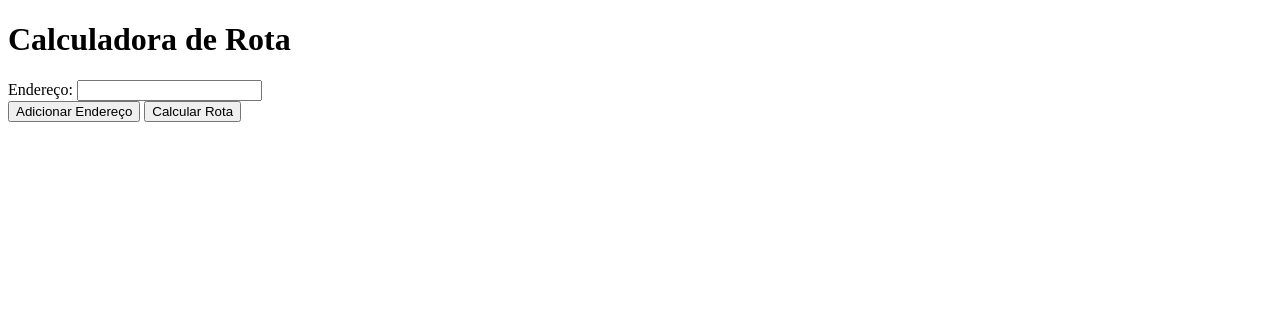
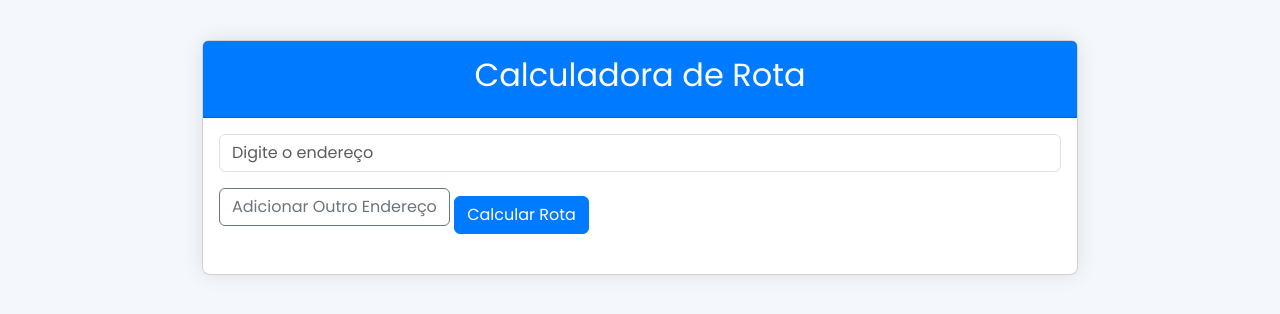
Before and after one commit to guilhermefortesm/Route, a Flask app: page / in a window 1280 px wide. Shown: the top 314 px of the page. Run offline with Flask 3, Linux system fonts and the light colour scheme.

Commit message:
Update index.html

```diff
--- a/templates/index.html
+++ b/templates/index.html
@@ -4,12 +4,51 @@
     <meta charset="UTF-8">
     <meta name="viewport" content="width=device-width, initial-scale=1.0">
     <title>Calculadora de Rota</title>
+    <!-- Adicionando Bootstrap e Google Fonts -->
+    <link href="https://fonts.googleapis.com/css2?family=Poppins:wght@300;400;600&display=swap" rel="stylesheet">
+    <link href="https://cdn.jsdelivr.net/npm/bootstrap@5.3.0-alpha1/dist/css/bootstrap.min.css" rel="stylesheet">
     <script src="https://code.jquery.com/jquery-3.6.0.min.js"></script>
     <style>
-        /* Estilos para garantir que a impressão seja feita corretamente */
+        body {
+            font-family: 'Poppins', sans-serif;
+            background-color: #f4f7fc;
+            padding: 40px;
+        }
+        .container {
+            max-width: 900px;
+            margin: auto;
+        }
+        .card {
+            border-radius: 8px;
+            box-shadow: 0px 0px 20px rgba(0, 0, 0, 0.1);
+            background-color: #fff;
+        }
+        .card-header {
+            background-color: #007bff;
+            color: #fff;
+            font-size: 1.5rem;
+            text-align: center;
+            padding: 15px;
+            border-radius: 8px 8px 0 0;
+        }
+        .btn-primary {
+            background-color: #007bff;
+            border-color: #007bff;
+        }
+        .btn-primary:hover {
+            background-color: #0056b3;
+            border-color: #0056b3;
+        }
+        #qrcode img {
+            max-width: 100%;
+            margin-top: 20px;
+        }
+        #erro {
+            color: #dc3545;
+        }
         @media print {
             body {
-                font-family: Arial, sans-serif;
+                font-family: 'Poppins', sans-serif;
                 background-color: white;
             }
             #imprimir-btn, #erro {
@@ -19,33 +58,39 @@
     </style>
 </head>
 <body>
-    <h1>Calculadora de Rota</h1>
 
+<div class="container">
+    <div class="card">
+        <div class="card-header">
+            <h2>Calculadora de Rota</h2>
+        </div>
+        <div class="card-body">
             <form id="enderecos-form">
-        <div id="enderecos-container">
-            <div>
-                <label for="endereco">Endereço:</label>
-                <input type="text" id="endereco" name="enderecos">
+                <div id="enderecos-container" class="mb-3">
+                    <div class="input-group mb-3">
+                        <input type="text" class="form-control" id="endereco" name="enderecos" placeholder="Digite o endereço" required>
                     </div>
                 </div>
-
-        <button type="button" onclick="adicionarEndereco()">Adicionar Endereço</button>
-        <button type="submit">Calcular Rota</button>
+                <button type="button" class="btn btn-outline-secondary mb-3" onclick="adicionarEndereco()">Adicionar Outro Endereço</button>
+                <button type="submit" class="btn btn-primary">Calcular Rota</button>
             </form>
 
-    <div id="erro" style="color: red;"></div>
-    <div id="sugestoes"></div>
+            <div id="erro" class="mt-3"></div>
+            <div id="sugestoes" class="mt-3"></div>
             <div id="qrcode"></div>
 
-    <button id="imprimir-btn" style="display: none;" onclick="imprimirQRCode()">Imprimir QR Code</button>
+            <button id="imprimir-btn" class="btn btn-success mt-3" style="display: none;" onclick="imprimirQRCode()">Imprimir QR Code</button>
+        </div>
+    </div>
+</div>
 
 <script>
     function adicionarEndereco() {
         const container = document.getElementById("enderecos-container");
         const input = document.createElement("div");
+        input.classList.add("input-group", "mb-3");
         input.innerHTML = `
-                <label for="endereco">Endereço:</label>
-                <input type="text" name="enderecos">
+            <input type="text" class="form-control" name="enderecos" placeholder="Digite o endereço" required>
         `;
         container.appendChild(input);
     }
@@ -62,7 +107,9 @@
             if (response.suggestions && response.suggestions.length > 0) {
                 $('#erro').html('Alguns endereços não foram encontrados. Veja as sugestões para correção:');
                 response.suggestions.forEach(function(sugestao) {
-                        $('#sugestoes').append(`<button onclick="selecionarEndereco('${sugestao}')">${sugestao}</button><br>`);
+                    $('#sugestoes').append(`
+                        <button class="btn btn-warning btn-sm mt-2" onclick="selecionarEndereco('${sugestao}')">${sugestao}</button>
+                    `);
                 });
             }
 
@@ -82,9 +129,8 @@
     function selecionarEndereco(endereco) {
         $('#erro').html('Você selecionou: ' + endereco);
         $('#enderecos-container').html(`
-                <div>
-                    <label for="endereco">Endereço:</label>
-                    <input type="text" name="enderecos" value="${endereco}">
+            <div class="input-group mb-3">
+                <input type="text" class="form-control" name="enderecos" value="${endereco}" required>
             </div>
         `);
     }
@@ -102,5 +148,7 @@
         printWindow.print(); // Iniciar a impressão
     }
 </script>
+
+<script src="https://cdn.jsdelivr.net/npm/bootstrap@5.3.0-alpha1/dist/js/bootstrap.bundle.min.js"></script>
 </body>
 </html>
```
Lines whose indentation alone changed are shown as unchanged.
